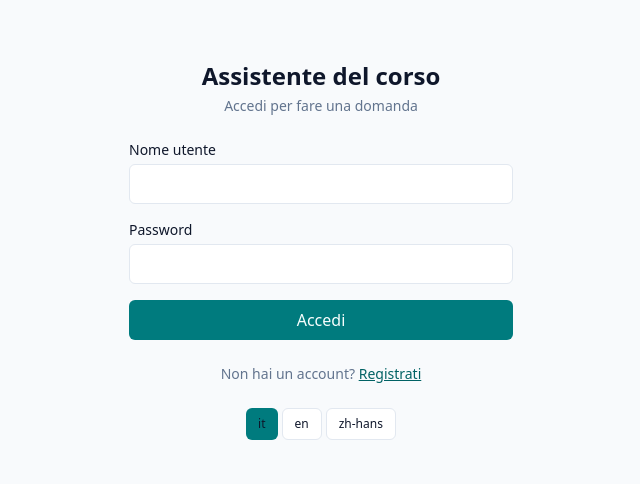
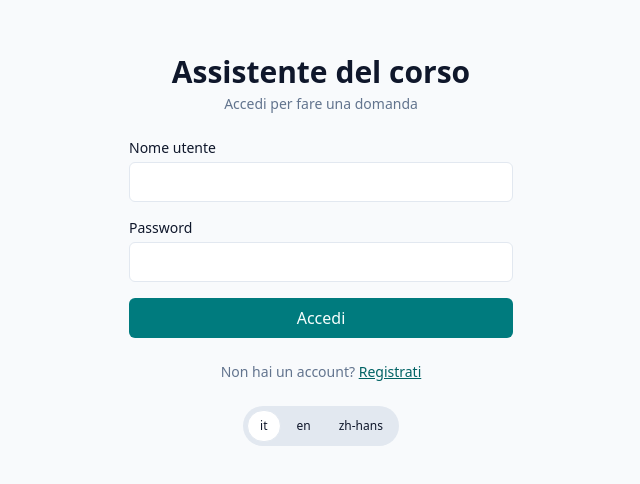
Before and after one commit to Zhengjunliang/multilingual-course-assistant, a React (Vite) app in the folder frontend/: page /login in a window 1280 px wide. Shown: the part 150-634 px from the top of the page, without its empty margins (319-959 px from the left). Built offline with nearby package versions, Linux system fonts and the light colour scheme; no server answers.

Commit message:
refactor(frontend): write the locale switch once and spend the accent on actions only

```diff
--- a/frontend/src/components/AppHeader.tsx
+++ b/frontend/src/components/AppHeader.tsx
@@ -3,6 +3,7 @@ import { useTranslation } from "react-i18next";
 
 import { useSession } from "@/auth/useSession";
 import { Button } from "@/components/ui/button";
+import { LocaleSwitch } from "@/components/ui/locale-switch";
 import { UI_LOCALES, type UiLocale } from "@/i18n";
 import { THEMES, type Theme } from "@/theme/ThemeProvider";
 import { useTheme } from "@/theme/useTheme";
@@ -42,34 +43,19 @@ export function AppHeader({ onOpenSidebar }: AppHeaderProps) {
         <h1 className="truncate font-semibold text-ink text-title">{t("app.title")}</h1>
       </div>
 
-      {/* One primary weight on the page, and it is not here.
-          Five controls of equal loudness — three languages, a theme, a way out —
-          made the header compete with the answer for a reader's eye. The
-          language in use is now marked by ink and a quiet fill rather than by
-          the accent, which belongs to what a reader is about to *do*: the send
-          button, a citation, the composer's border. */}
-      <div className="flex gap-hair rounded-full bg-mark p-hair">
-        {UI_LOCALES.map((locale: UiLocale) => {
-          const active = i18n.language === locale;
-          return (
-            <Button
-              key={locale}
-              type="button"
-              size="sm"
-              // `outline` for the language in use and `ghost` for the others.
-              // Not `default`: that variant is the accent, and the accent is
-              // reserved for what a reader is about to do — send a question,
-              // open a source — not for a setting that is merely already true.
-              variant={active ? "outline" : "ghost"}
-              aria-pressed={active}
-              className="rounded-full"
-              onClick={() => void chooseLocale(locale)}
-            >
-              {locale}
-            </Button>
-          );
-        })}
-      </div>
+      {/* One primary weight on the page, and it is not here. Five controls of
+          equal loudness — three languages, a theme, a way out — made the header
+          compete with the answer for a reader's eye.
+
+          The account is the source for the interface language (`User.locale`),
+          so the choice is written there and comes back through the session. The
+          login frame renders the same switch against i18next alone, because
+          before a session there is nothing to write to. */}
+      <LocaleSwitch
+        locales={UI_LOCALES}
+        value={i18n.language}
+        onChange={(locale: UiLocale) => void chooseLocale(locale)}
+      />
 
       <Button
         type="button"
--- /dev/null
+++ b/frontend/src/components/ui/locale-switch.tsx
@@ -0,0 +1,55 @@
+/**
+ * The three-way language switch, in the one place both of its callers read.
+ *
+ * It exists twice on screen and must not exist twice in the source. The header
+ * writes the choice to the account (`User.locale`); the login frame only tells
+ * i18next, because before a session there is nothing to write to. That
+ * difference is the `onChange` they each pass — everything a reader sees is the
+ * same, and keeping it the same is exactly what two copies would stop doing.
+ *
+ * The accent is deliberately absent. `default` — the accent-filled variant —
+ * would mark the language already in use, and the accent is reserved for what a
+ * reader is about to *do*: send a question, open a source. A setting that is
+ * merely already true gets ink and a quiet fill instead.
+ *
+ * `locales` is a prop rather than an import so that this file knows nothing
+ * about which languages the product speaks.
+ */
+
+import { Button } from "@/components/ui/button";
+import { cn } from "@/lib/utils";
+
+export interface LocaleSwitchProps<T extends string> {
+  locales: readonly T[];
+  value: string;
+  onChange: (locale: T) => void;
+  className?: string;
+}
+
+export function LocaleSwitch<T extends string>({
+  locales,
+  value,
+  onChange,
+  className,
+}: LocaleSwitchProps<T>) {
+  return (
+    <nav className={cn("flex gap-hair rounded-full bg-mark p-hair", className)}>
+      {locales.map((locale) => {
+        const active = value === locale;
+        return (
+          <Button
+            key={locale}
+            type="button"
+            size="sm"
+            variant={active ? "outline" : "ghost"}
+            aria-pressed={active}
+            className="rounded-full"
+            onClick={() => onChange(locale)}
+          >
+            {locale}
+          </Button>
+        );
+      })}
+    </nav>
+  );
+}
--- a/frontend/src/routes/AuthLayout.tsx
+++ b/frontend/src/routes/AuthLayout.tsx
@@ -1,7 +1,7 @@
 import type { ReactNode } from "react";
 import { useTranslation } from "react-i18next";
-import { Button } from "@/components/ui/button";
-import { UI_LOCALES } from "@/i18n";
+import { LocaleSwitch } from "@/components/ui/locale-switch";
+import { UI_LOCALES, type UiLocale } from "@/i18n";
 
 /**
  * The frame around the two forms that come before a session.
@@ -15,26 +15,19 @@ export function AuthLayout({ title, children }: { title: string; children: React
   const { t, i18n } = useTranslation();
 
   return (
-    <div className="flex min-h-full flex-col items-center justify-center gap-6 px-4 py-12">
-      <div className="flex w-full max-w-sm flex-col gap-6">
-        <div className="flex flex-col gap-1 text-center">
-          <h1 className="font-semibold text-2xl text-ink">{t("app.title")}</h1>
-          <p className="text-muted text-sm">{title}</p>
+    <div className="flex min-h-full flex-col items-center justify-center gap-room px-gutter py-room">
+      <div className="flex w-full max-w-sm flex-col gap-room">
+        <div className="flex flex-col gap-hair text-center">
+          <h1 className="font-semibold text-display text-ink">{t("app.title")}</h1>
+          <p className="text-body text-muted">{title}</p>
         </div>
         {children}
-        <nav className="flex justify-center gap-1">
-          {UI_LOCALES.map((locale) => (
-            <Button
-              key={locale}
-              type="button"
-              size="sm"
-              variant={i18n.language === locale ? "default" : "outline"}
-              onClick={() => void i18n.changeLanguage(locale)}
-            >
-              {locale}
-            </Button>
-          ))}
-        </nav>
+        <LocaleSwitch
+          className="self-center"
+          locales={UI_LOCALES}
+          value={i18n.language}
+          onChange={(locale: UiLocale) => void i18n.changeLanguage(locale)}
+        />
       </div>
     </div>
   );
--- a/frontend/src/routes/StyleguidePage.tsx
+++ b/frontend/src/routes/StyleguidePage.tsx
@@ -23,6 +23,7 @@ import { useState } from "react";
 import { Button } from "@/components/ui/button";
 import { Card, CardContent, CardHeader, CardTitle } from "@/components/ui/card";
 import { Input } from "@/components/ui/input";
+import { LocaleSwitch } from "@/components/ui/locale-switch";
 import { Sheet } from "@/components/ui/sheet";
 import { Suggestion, Suggestions } from "@/components/ui/suggestion";
 import { Textarea } from "@/components/ui/textarea";
@@ -82,6 +83,13 @@ function Panel({ theme }: { theme: "light" | "dark" }) {
 
       <Specimen name="Textarea" note="Starts at the field height and grows downward only.">
         <Textarea placeholder="Textarea" />
+      </Specimen>
+
+      <Specimen
+        name="LocaleSwitch"
+        note="Rendered twice on screen — header and login frame — and written once. The language in use wears ink and a quiet fill, never the accent: the accent is for what a reader is about to do, not for a setting already true."
+      >
+        <LocaleSwitch locales={["it", "en", "zh-hans"]} value="it" onChange={() => {}} />
       </Specimen>
 
       <Specimen
```
